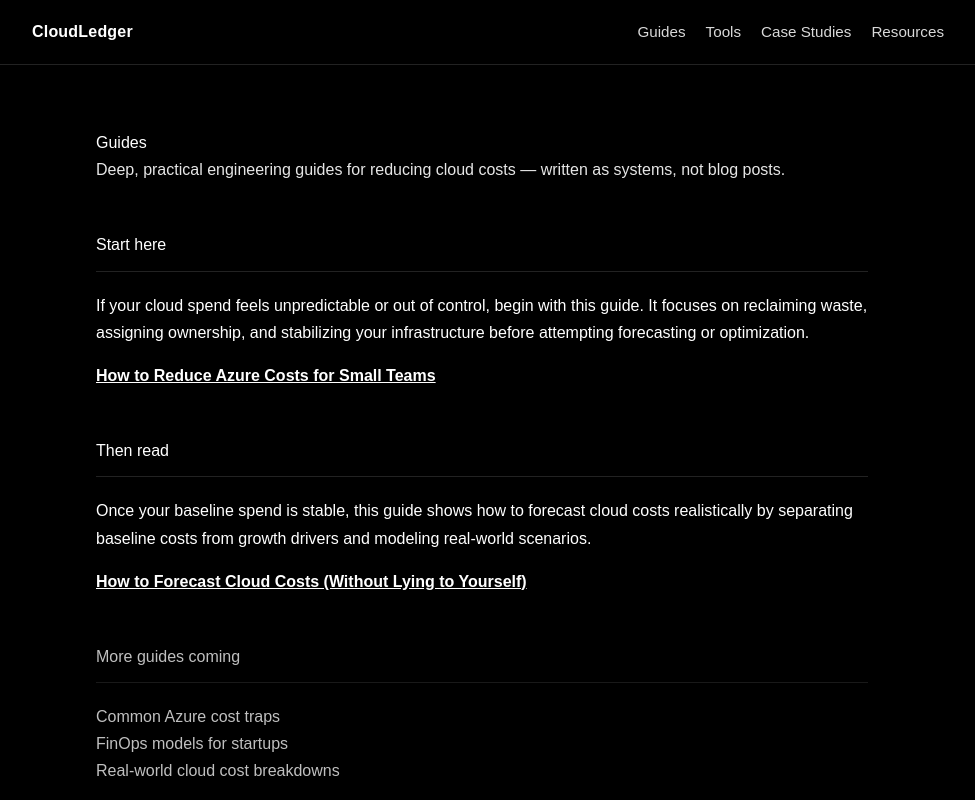
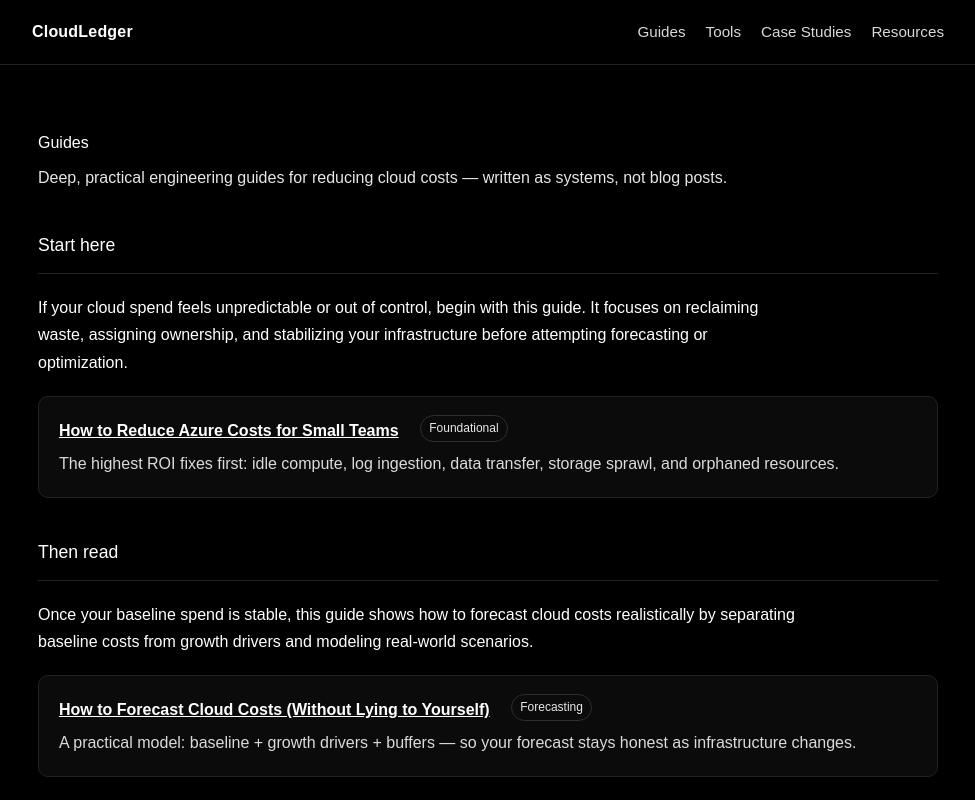
Before and after one commit to SB4647/cloudledger, a Next.js app: page /guides in a window 1280 px wide. Shown: the top 800 px of the page, without its empty margins (152-1127 px from the left). Built offline with nearby package versions, Linux system fonts and the light colour scheme.

Commit message:
feat(guides): expand guides index with sections and summaries

```diff
--- a/app/guides/page.tsx
+++ b/app/guides/page.tsx
@@ -1,86 +1,113 @@
+import { CSSProperties } from "react";
+
 export default function Guides() {
-  return (
-    <main
-      style={{
-        padding: "4rem",
+  const containerStyle: CSSProperties = {
+    padding: "4rem 0",
     maxWidth: "900px",
     lineHeight: 1.7,
-      }}
-    >
+    margin: "0 auto",
+  };
+
+  const divider: CSSProperties = {
+    height: "1px",
+    background: "#222",
+    margin: "0.75rem 0 1.25rem 0",
+  };
+
+  const linkStyle: CSSProperties = {
+    fontWeight: 600,
+    textDecoration: "underline",
+  };
+
+  const sectionTitle: CSSProperties = {
+    marginTop: "2.5rem",
+  };
+
+  const card: CSSProperties = {
+    marginTop: "1.25rem",
+    padding: "1.25rem 1.25rem",
+    border: "1px solid #222",
+    borderRadius: 10,
+    background: "#0b0b0b",
+  };
+
+  const badge: CSSProperties = {
+    display: "inline-block",
+    fontSize: "0.75rem",
+    padding: "0.15rem 0.5rem",
+    border: "1px solid #333",
+    borderRadius: 999,
+    opacity: 0.9,
+    marginLeft: "0.6rem",
+    transform: "translateY(-2px)",
+  };
+
+  const small: CSSProperties = { opacity: 0.85, marginTop: "0.35rem" };
+
+  return (
+    <main style={containerStyle}>
       <h1>Guides</h1>
-
-      <p style={{ opacity: 0.9 }}>
+      <p style={{ opacity: 0.9, marginTop: "0.5rem" }}>
         Deep, practical engineering guides for reducing cloud costs — written as
         systems, not blog posts.
       </p>
 
-      {/* Start here */}
-      <section style={{ marginTop: "3rem" }}>
-        <h2>Start here</h2>
-        <div
-          style={{
-            height: "1px",
-            background: "#222",
-            margin: "0.75rem 0 1.25rem 0",
-          }}
-        />
+      <section style={sectionTitle}>
+        <h2 style={{ fontSize: "1.1rem", marginBottom: 0 }}>Start here</h2>
+        <div style={divider} />
 
-        <p>
+        <p style={{ maxWidth: 760 }}>
           If your cloud spend feels unpredictable or out of control, begin with
           this guide. It focuses on reclaiming waste, assigning ownership, and
           stabilizing your infrastructure before attempting forecasting or
           optimization.
         </p>
 
-        <p style={{ marginTop: "1rem" }}>
-          <a
-            href="/guides/reduce-azure-costs"
-            style={{ fontWeight: 600, textDecoration: "underline" }}
-          >
+        <div style={card}>
+          <div style={{ display: "flex", gap: "0.75rem", flexWrap: "wrap" }}>
+            <a href="/guides/reduce-azure-costs" style={linkStyle}>
               How to Reduce Azure Costs for Small Teams
             </a>
+            <span style={badge}>Foundational</span>
+          </div>
+          <p style={small}>
+            The highest ROI fixes first: idle compute, log ingestion, data
+            transfer, storage sprawl, and orphaned resources.
           </p>
+        </div>
       </section>
 
-      {/* Then read */}
-      <section style={{ marginTop: "3rem" }}>
-        <h2>Then read</h2>
-        <div
-          style={{
-            height: "1px",
-            background: "#222",
-            margin: "0.75rem 0 1.25rem 0",
-          }}
-        />
+      <section style={sectionTitle}>
+        <h2 style={{ fontSize: "1.1rem", marginBottom: 0 }}>Then read</h2>
+        <div style={divider} />
 
-        <p>
+        <p style={{ maxWidth: 760 }}>
           Once your baseline spend is stable, this guide shows how to forecast
           cloud costs realistically by separating baseline costs from growth
           drivers and modeling real-world scenarios.
         </p>
 
-        <p style={{ marginTop: "1rem" }}>
-          <a
-            href="/guides/forecast-cloud-costs"
-            style={{ fontWeight: 600, textDecoration: "underline" }}
-          >
+        <div style={card}>
+          <div style={{ display: "flex", gap: "0.75rem", flexWrap: "wrap" }}>
+            <a href="/guides/forecast-cloud-costs" style={linkStyle}>
               How to Forecast Cloud Costs (Without Lying to Yourself)
             </a>
+            <span style={badge}>Forecasting</span>
+          </div>
+          <p style={small}>
+            A practical model: baseline + growth drivers + buffers — so your
+            forecast stays honest as infrastructure changes.
           </p>
+        </div>
       </section>
 
-      {/* Coming soon */}
-      <section style={{ marginTop: "3rem", opacity: 0.75 }}>
-        <h2>More guides coming</h2>
-        <div
-          style={{
-            height: "1px",
-            background: "#222",
-            margin: "0.75rem 0 1.25rem 0",
-          }}
-        />
+      <section style={sectionTitle}>
+        <h2 style={{ fontSize: "1.1rem", marginBottom: 0 }}>
+          More guides coming
+        </h2>
+        <div style={divider} />
 
-        <ul>
+        <ul style={{ marginTop: "1rem", paddingLeft: "1.1rem", opacity: 0.9 }}>
           <li>Common Azure cost traps</li>
           <li>FinOps models for startups</li>
           <li>Real-world cloud cost breakdowns</li>
```
Lines whose indentation alone changed are shown as unchanged.
